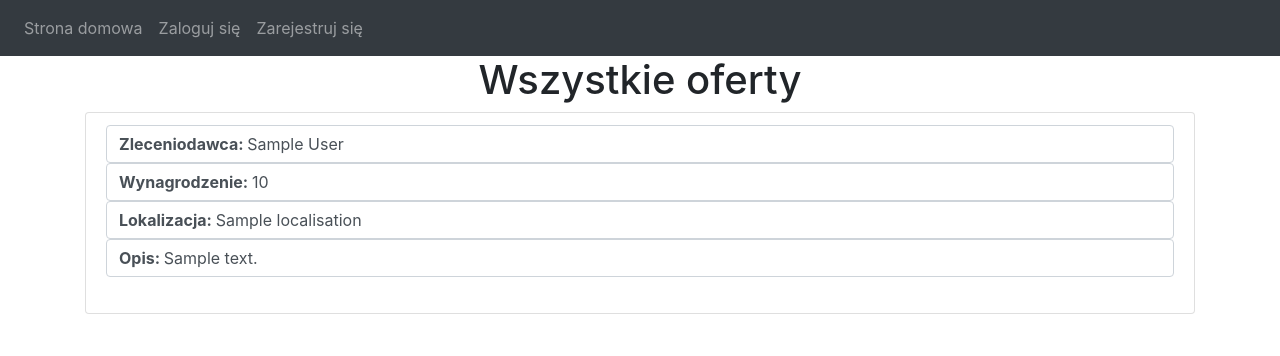
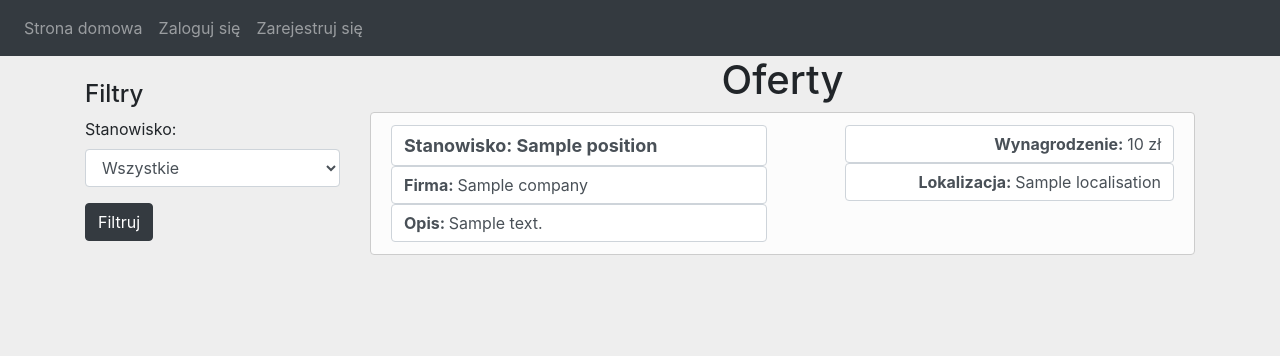
Before and after one commit to shepherd2706/job_ads_website, a Python web app: template website/templates/home.html in a window 1280 px wide. Shown: the top 356 px of the page. Run offline with Jinja, Linux system fonts and the light colour scheme; the template is opened without the code that fills it: most values are stand-ins (such as "Sample title", 1, 10 or a date in 2020); some libraries are stand-ins or nearby versions.

Commit message:
Zmiany wizualne + dodanie filtra

```diff
--- a/website/auth.py
+++ b/website/auth.py
@@ -39,6 +39,7 @@
         email = request.form.get('email')
         firstName = request.form.get('firstName')
         lastName = request.form.get('lastName')
+        company = request.form.get('company')
         password1 = request.form.get('password1')
         password2 = request.form.get('password2')
 
@@ -51,12 +52,14 @@
             flash(message='Pole imię nie może być puste!', category='error')
         elif len(lastName) < 2:
             flash(message='Pole nazwisko nie może być puste!', category='error')
+        elif len(company) < 2:
+            flash(message='Pole nazwa firmy nie może być puste!', category='error')
         elif len(password1) < 8:
             flash(message='Podane hasło jest zbyt krótkie', category='error')
         elif password1 != password2:
             flash(message='Hasła nie zgadzają się!', category='error')
         else:
-            new_user = User(email=email, password=generate_password_hash(password1, method='sha256'), first_name=firstName, last_name=lastName)
+            new_user = User(email=email, password=generate_password_hash(password1, method='sha256'), first_name=firstName, last_name=lastName, company=company)
             db.session.add(new_user)
             db.session.commit() # update bazy danych
             login_user(new_user, remember=True) # logowanie uzytkownika po rejestracji
--- a/website/models.py
+++ b/website/models.py
@@ -9,6 +9,7 @@
 
 class Job(db.Model):
     id = db.Column(db.Integer, primary_key=True) # id samo sie dodaje i nie trzeba go podawac
+    position = db.Column(db.String(100))
     salary = db.Column(db.Integer)
     description = db.Column(db.String(1000))
     date = db.Column(db.DateTime, default=func.now()) # ustawia czas na moment dodania ogloszenia
@@ -22,4 +23,5 @@
     password = db.Column(db.String(30))
     first_name = db.Column(db.String(30))
     last_name = db.Column(db.String(30))
+    company = db.Column(db.String(100))
     jobs = db.relationship('Job') # tutaj juz nazwa klasy pythonowej
--- a/website/templates/base.html
+++ b/website/templates/base.html
@@ -23,7 +23,7 @@
     <!-- title - nazwa bloku, Home - tesc bloku -->
     <title>{% block title %}Strona domowa{% endblock %}</title>
   </head>
-  <body>
+  <body style="background-color: #eee">
     <nav class="navbar navbar-expand-lg navbar-dark bg-dark">
       <button
         class="navbar-toggler"
--- a/website/templates/home.html
+++ b/website/templates/home.html
@@ -2,29 +2,61 @@
 {% extends "base.html" %}
 {% block title %}Oferty pracy{% endblock %}
 {% block content %}
-<h1 align="center">Wszystkie oferty</h1>
+<div class="row">
+    <!-- filtry -->
+    <div class="col-md-3">
+        <br/>
+        <h4>Filtry</h4>
+        <form method="POST" action="/">
+        <div class="form-group">
+            <label for="filter_position">Stanowisko:</label>
+            <select class="form-control" name="filter_position" id="filter_position">
+                <option value="">Wszystkie</option>
+                {% for position in positions %}
+                <option value="{{ position[0] }}" {% if position[0] == filter_position %}selected="selected"{% endif %}>{{ position[0] }}</option>
+                {% endfor %}
+            </select>
+        </div>
+        <div class="form-group">
+            <input type="submit" class="btn btn-dark" value="Filtruj">
+        </div>
+        </form>
+    </div>
+    <!-- oferty pracy -->
+    <div class="col-md-9">
+        <h1 align="center">Oferty</h1>
         <ul class="list-group" id="jobs">
             <!-- user.jobs jest z relacji w pliku models pomiedzy tabela User i Job-->
             {% for job in jobs_data %}
-        <li class="list-group-item">
+            <li class="list-group-item mb-4" style="background-color: #FCFCFC; border: 1px solid #ccc;">
+                <div style="display: flex; justify-content: space-between;">
+                    <div style="flex-grow: 8; margin-right: 10%;">
+                        <div>
+                            <span class="form-control" style="font-size: large"><b>Stanowisko: {{ job.position }}</b></span>
+                        </div>
                         <div>
                             {% for user in users_data %}
                             {% if job.user_id == user.id %}
-                        <span class="form-control"><b>Zleceniodawca: </b>{{ user.first_name }} {{ user.last_name }}</span>
+                            <span class="form-control"><b>Firma: </b>{{ user.company }}</span>
                             {% endif %}
                             {% endfor %}
                         </div>
                         <div>
-                <span class="form-control"><b>Wynagrodzenie: </b>{{ job.salary }}</span>
+                            <span class="form-control"><b>Opis: </b>{{ job.description }}</span>
+                        </div>
+                    </div>
+                    <div style="flex-grow: 5; text-align: right;">
+                        <div>
+                            <span class="form-control"><b>Wynagrodzenie: </b>{{ job.salary }} zł</span>
                         </div>
                         <div>
                             <span class="form-control"><b>Lokalizacja: </b>{{ job.localisation }}</span>
                         </div>
-            <div>
-                <span class="form-control"><b>Opis: </b>{{ job.description }}</span>
                     </div>
-            <br/>
+                </div>
             </li>
             {% endfor %}
         </ul>
+    </div>
+</div>
 {% endblock %}
--- a/website/templates/login.html
+++ b/website/templates/login.html
@@ -27,7 +27,7 @@
     </div>
     <br/>
     <div align="center">
-            <button class="btn btn-primary" type="submit">Zaloguj</button>
+            <button class="btn btn-dark" type="submit">Zaloguj</button>
     </div>
 </form>
 {% endblock %}
```
Also changed, not shown: website/templates/account.html (+27 -18 lines), website/templates/sign_up.html (+10 -1 lines), website/views.py (+18 -4 lines), website/database.db (added). Lines whose indentation alone changed are shown as unchanged.
